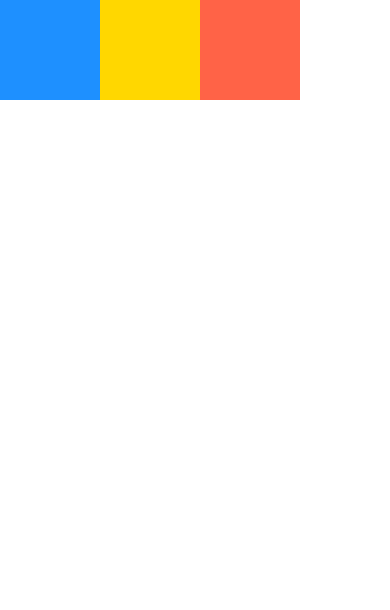
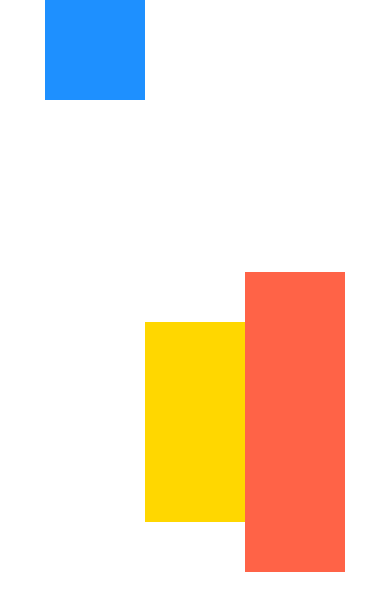
Before and after one commit to LukakaBot/react-native-study-demo, a React Native app: screen / in a window 390 px wide. Shown: the top 610 px of the page. Built offline with nearby package versions, Linux system fonts and the light colour scheme.

Commit message:
feat: 学习 justifyContent、alignItems 和 alignSelf

```diff
--- a/App.tsx
+++ b/App.tsx
@@ -7,14 +7,21 @@
         backgroundColor: "white",
         flex: 1,
         flexDirection: "row",
+        justifyContent: "center",
+        alignItems: "center",
       }}
     >
       <View
-        style={{ backgroundColor: "dodgerblue", width: 100, height: 100 }}
+        style={{
+          alignSelf: "flex-start",
+          backgroundColor: "dodgerblue",
+          width: 100,
+          height: 100,
+        }}
       ></View>
-      <View style={{ backgroundColor: "gold", width: 100, height: 100 }}></View>
+      <View style={{ backgroundColor: "gold", width: 100, height: 200 }}></View>
       <View
-        style={{ backgroundColor: "tomato", width: 100, height: 100 }}
+        style={{ backgroundColor: "tomato", width: 100, height: 300 }}
       ></View>
     </View>
   );
```
